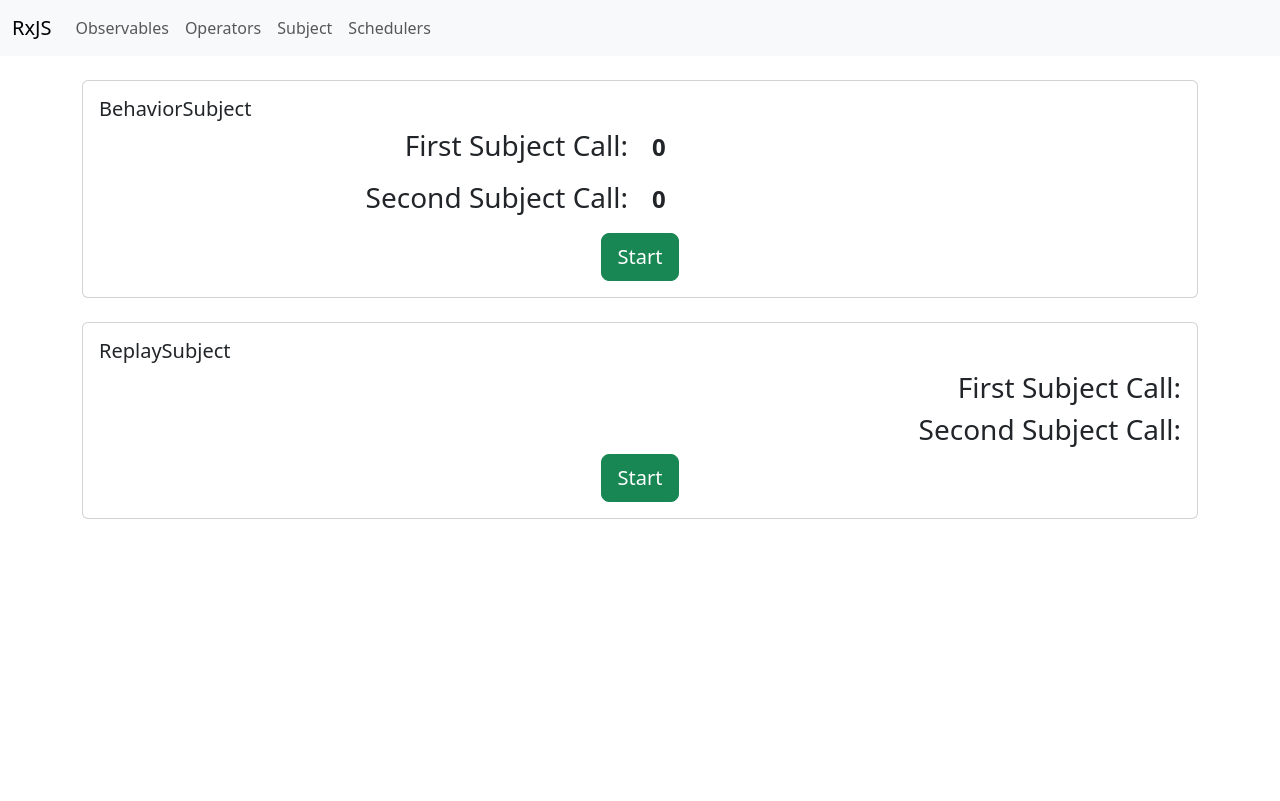
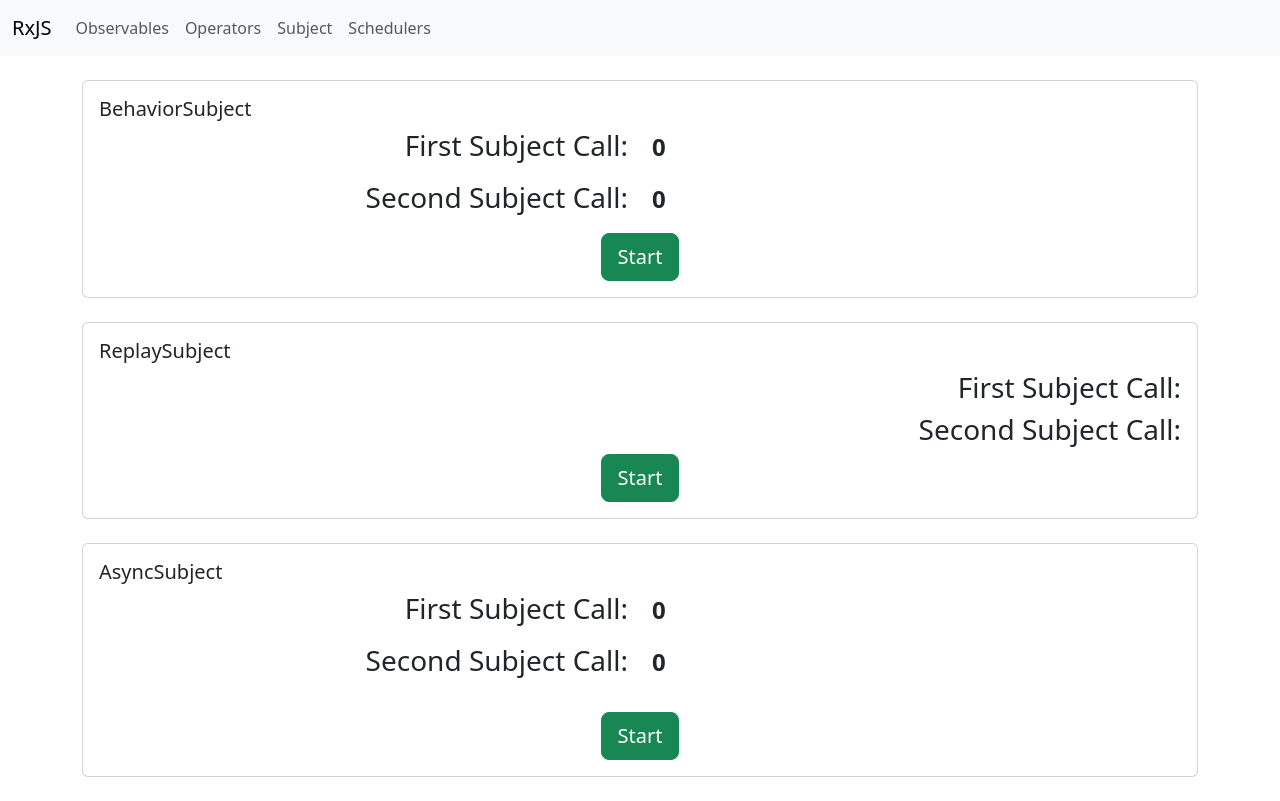
Before and after one commit to JMan4342/RxJS-Code, an Angular app in the folder RxJS-Code/: page /subject in a window 1280 px wide. Built offline with nearby package versions, Linux system fonts and the light colour scheme.

Commit message:
Create AsyncSubject demo

```diff
--- a/RxJS-Code/src/app/subject/subject.component.html
+++ b/RxJS-Code/src/app/subject/subject.component.html
@@ -10,9 +10,6 @@
         <h3 class="col text-end">Second Subject Call:</h3>
         <p class="col fw-semibold fs-4">{{ secondCallBS }}</p>
       </div>
-      <!-- <div class="d-flex justify-content-center">
-        <p class="fw-semibold fs-3">{{completeMessage}}</p>
-      </div> -->
       <div class="d-flex justify-content-center">
         <button
           type="button"
@@ -42,9 +39,6 @@
           {{ y }}
         </p>
       </div>
-      <!-- <div class="d-flex justify-content-center">
-        <p class="fw-semibold fs-3">{{completeMessage}}</p>
-      </div> -->
       <div class="d-flex justify-content-center">
         <button
           type="button"
@@ -57,3 +51,37 @@
     </div>
   </div>
 </div>
+
+<div class="container my-4">
+  <div class="card">
+    <div class="card-body">
+      <h5 class="card-title">AsyncSubject</h5>
+      <div class="row">
+        <h3 class="col text-end">First Subject Call:</h3>
+        <p class="col fw-semibold fs-4">
+          {{ firstCallAsync }}
+        </p>
+      </div>
+      <div class="row">
+        <h3 class="col text-end">Second Subject Call:</h3>
+        <p class="col fw-semibold fs-4">
+          {{ secondCallAsync }}
+        </p>
+      </div>
+      <div class="d-flex justify-content-center">
+        <p class="fw-semibold fs-3">{{ asyncMessage }}</p>
+      </div>
+
+      <div class="d-flex justify-content-center">
+        <button
+          [disabled]="asyncLoading"
+          type="button"
+          class="btn btn-success btn-lg"
+          (click)="startAsyncCall()"
+        >
+          Start
+        </button>
+      </div>
+    </div>
+  </div>
+</div>
--- a/RxJS-Code/src/app/subject/subject.component.ts
+++ b/RxJS-Code/src/app/subject/subject.component.ts
@@ -1,6 +1,6 @@
 import { CommonModule } from '@angular/common';
 import { Component } from '@angular/core';
-import { BehaviorSubject, ReplaySubject } from 'rxjs';
+import { AsyncSubject, BehaviorSubject, ReplaySubject } from 'rxjs';
 
 @Component({
   selector: 'app-subject',
@@ -15,6 +15,11 @@ export class SubjectComponent {
 
   firstCallReplay: any = [];
   secondCallReplay: any = [];
+
+  firstCallAsync: number = 0;
+  secondCallAsync: number = 0;
+  asyncMessage: string = '';
+  asyncLoading: boolean = false;
 
   startBehaviorCalls() {
     const subject = new BehaviorSubject(0);
@@ -45,7 +50,6 @@ export class SubjectComponent {
 
   startReplayCall() {
     const subject = new ReplaySubject(3);
-    let counter = 0;
 
     subject.subscribe({
       next: (x) => {
@@ -69,25 +73,36 @@ export class SubjectComponent {
     }, 4000);
 
     subject.next(5);
+  }
 
-    // setTimeout(() => {
-    //   subject.unsubscribe();
-    // }, 10000);
-    // const subject = new ReplaySubject(3); // buffer 3 values for new subscribers
+  startAsyncCall() {
+    const subject = new AsyncSubject<number>();
+    let counter = 0;
+    this.asyncMessage = '';
+    this.asyncLoading = true;
 
-    // subject.subscribe({
-    //   next: (v) => console.log(`observerA: ${v}`),
-    // });
+    subject.subscribe({
+      next: (x) => {
+        this.firstCallAsync = x;
+      },
+    });
 
-    // subject.next(1);
-    // subject.next(2);
-    // subject.next(3);
-    // subject.next(4);
+    setInterval(() => {
+      subject.next(counter++);
+    }, 1000);
 
-    // subject.subscribe({
-    //   next: (v) => console.log(`observerB: ${v}`),
-    // });
+    setTimeout(() => {
+      subject.subscribe({
+        next: (x) => {
+          this.secondCallAsync = x;
+        },
+      });
+    }, 4000);
 
-    // subject.next(5);
+    setTimeout(() => {
+      subject.complete();
+      this.asyncMessage = 'AsyncSubject Complete';
+      this.asyncLoading = false;
+    }, 10000);
   }
 }
```
